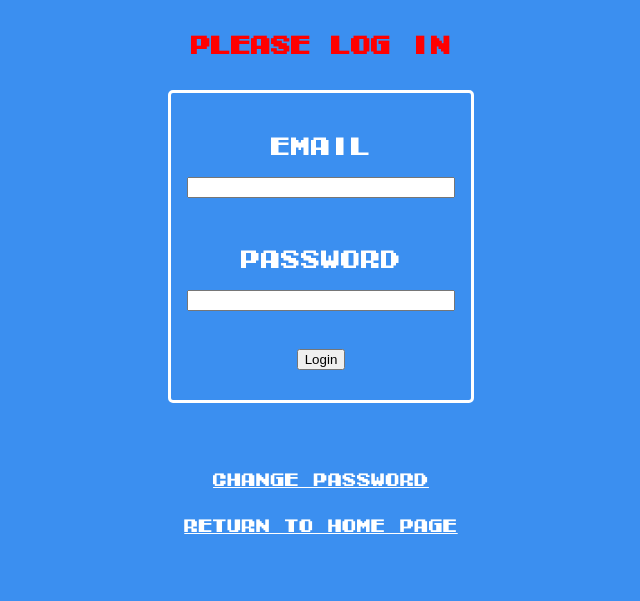
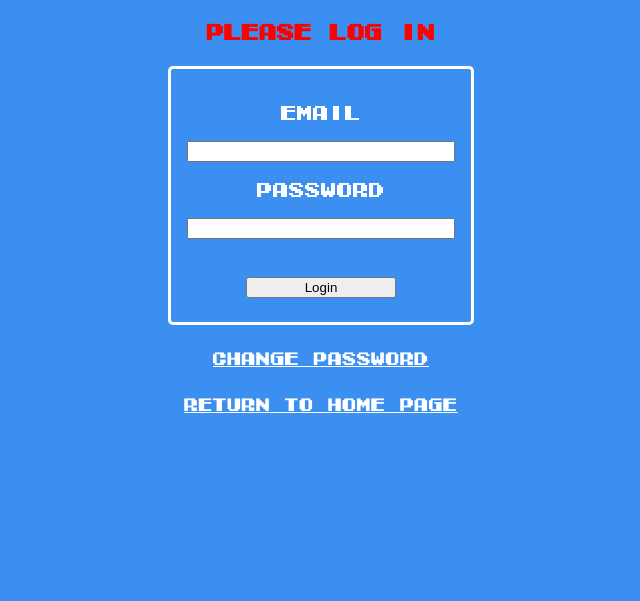
Before and after one commit to Ashwind34/contestAPI, a PHP site: page /src/login.php in a window 1280 px wide. Shown: the top 601 px of the page, without its empty margins (319-959 px from the left). Run offline with PHP 8.4, Linux system fonts and the light colour scheme; a stand-in replaces the project's code that opens the database connection; some web fonts are replaced.

Commit message:
finished styling login page

```diff
--- a/css/style.css
+++ b/css/style.css
@@ -80,6 +80,16 @@ body {
 	letter-spacing: 1px;
 }
 
+.formTitle, .picksTitle {
+	color: red;
+	font-family: "TecmoHeadline";
+	text-align: center;
+	line-height: 1.5;
+	font-size: 1.10rem;
+	font-weight: bold;
+	margin: 1.5vh;
+}
+
 .stars {
 	height: 2%;
 }
@@ -101,7 +111,7 @@ body {
 }
 
 .loginContainer {
-	grid-template-rows: 15% 2fr 1.5fr;
+	grid-template-rows: 15% 2fr 1fr;
 }
 
 .regContainer {
@@ -146,18 +156,8 @@ body {
 	grid-template-rows: auto;
 } */
 
-.formTitle, .picksTitle {
-	color: red;
-	font-family: "TecmoHeadline";
-	text-align: center;
-	line-height: 1.5;
-	font-size: 1.25rem;
-	font-weight: bold;
-	margin: 1.5vh;
-}
-
 fieldset, form {
-	padding: 1.5em;
+	padding: 1.5rem;
 	margin: auto;
 	display: grid;
 	justify-items: center;
@@ -229,6 +229,10 @@ label {
 	margin-bottom: 0.5rem;
 }
 
+label {
+	font-size: 1rem;
+}
+
 .pickSubmit, .pickselect, p {
 	text-align: center;
 	line-height: 1.5;
@@ -286,6 +290,10 @@ input[type=number] {
 	width:260px;
 }
 
+input[type=submit] {
+	width: 150px;
+}
+
 table {
 	border-collapse: separate;
 	border-spacing: 0;
--- a/src/login.php
+++ b/src/login.php
@@ -46,7 +46,7 @@ if (!empty($_POST['userpass']) && !empty($_POST['useremail'])) {
             </div>
             <form action="login.php" method="post">
                 <label for='useremail'>Email</label>
-                <input type="email" name="useremail" id="useremail"><br>
+                <input type="email" name="useremail" id="useremail">
                 <label for='userpass'>Password</label>
                 <input type="password" name="userpass" id="userpass"><br>
                 <input type="submit" name="login" value="Login">
```
